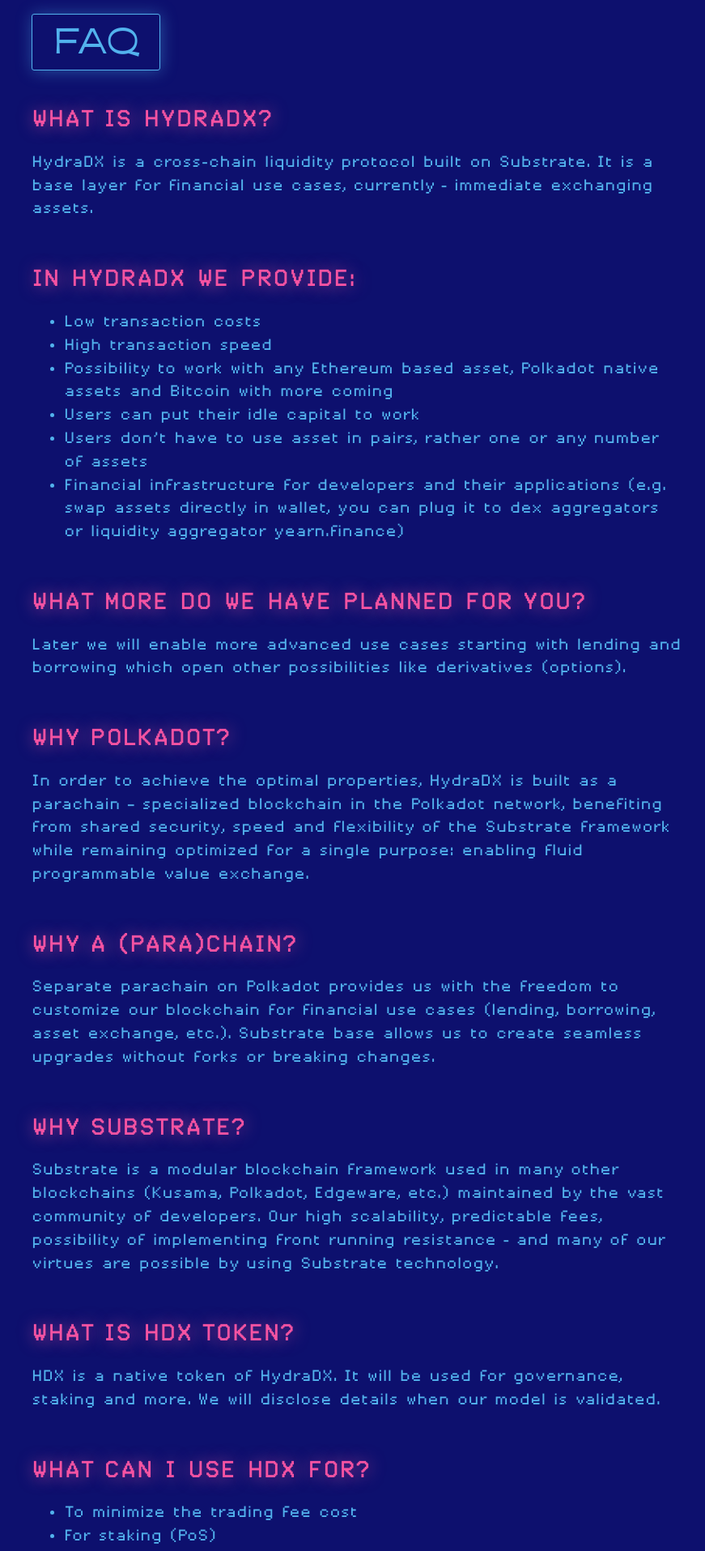
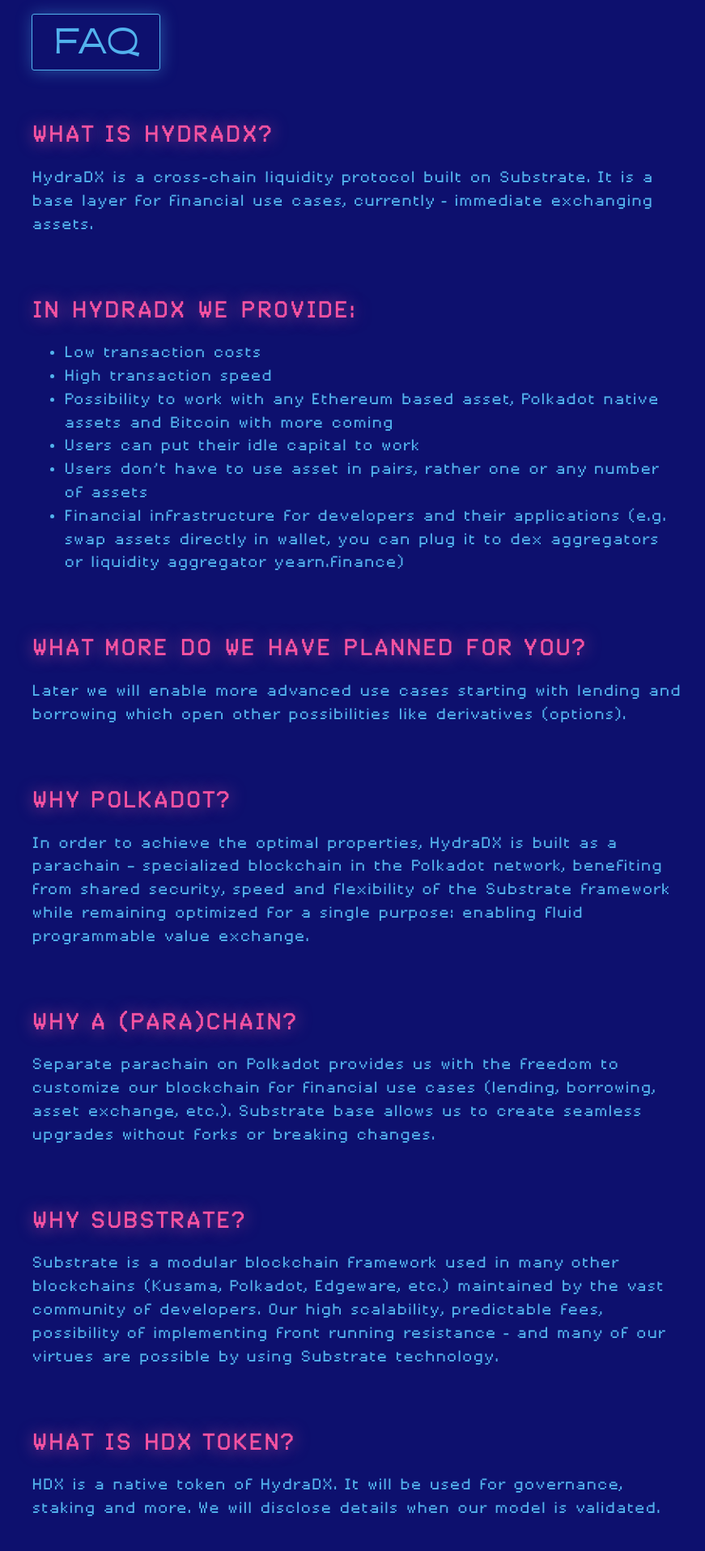
Before and after one commit to galacticcouncil/HydraDX-web-old, a Jekyll site: the page built from faq.markdown, in a window 1280 px wide. Shown: the top 1915 px of the page at 81% size, without its empty margins (198-1069 px from the left). Built offline with Jekyll 4.4.1, drawn with Linux system fonts in a browser that asks for light colours; our own code applies the rules of GitHub Pages for plain Markdown files.

Commit message:
Update main.scss

```diff
--- a/css/main.scss
+++ b/css/main.scss
@@ -41,23 +41,31 @@ h6 {
   margin-top: 3rem;
   color: #f653a2;
   text-shadow: 1px 1px 20px rgba(244, 87, 162, 0.7);
-
-  a {
-    white-space: initial;
-    border: none;
-    padding: 0;
-    margin: 0;
-  }
 }
 
 .info {
   margin: auto;
   padding: 2em;
   max-width: 60ch;
-}
 
-.info h1 {
-  display: inline;
+  h1 {
+    display: inline;
+  }
+
+  h2,
+  h3,
+  h4,
+  h5,
+  h6 {
+    padding-top: 1rem;
+
+    a {
+      white-space: initial;
+      border: none;
+      padding: 0;
+      margin: 0;
+    }
+  }
 }
 
 a,
```
